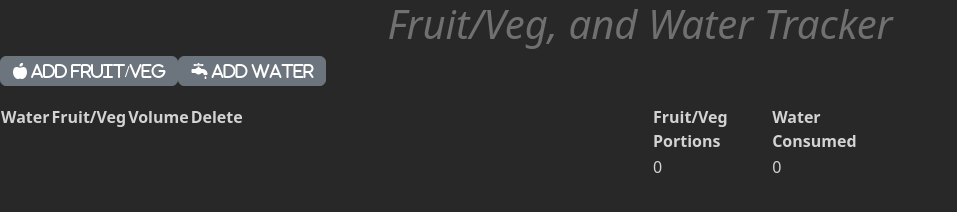
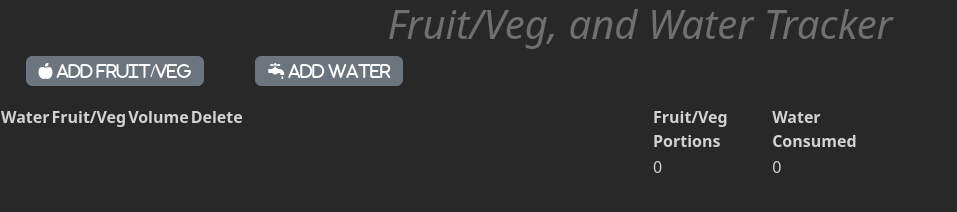
Before and after one commit to ryanmathewdsouza/Fruit-Veg-Water-Tracker, a plain HTML site: page src/index.html in a window 1280 px wide. Shown: the whole page, without its empty margins (0-957 px from the left). Drawn offline with nearby package versions, Linux system fonts and the light colour scheme.

Commit message:
both buttons separated with margins

```diff
--- a/src/assets/css/style.css
+++ b/src/assets/css/style.css
@@ -11,11 +11,8 @@ body {
 button {
     display: block;
     float: left;
-    margin-bottom: 5%;
-}
-
-table {
-    border-collapse: collapse;
+    margin-left: 2% !important;
+    margin-right: 2% !important;
 }
 
 #consumed-table {
@@ -27,8 +24,6 @@ table {
 }
 
 #stats-table {
-    /*position: relative;*/
-    /*top: -50%;*/
     box-sizing: border-box;
     display: block;
     float: right;
```
